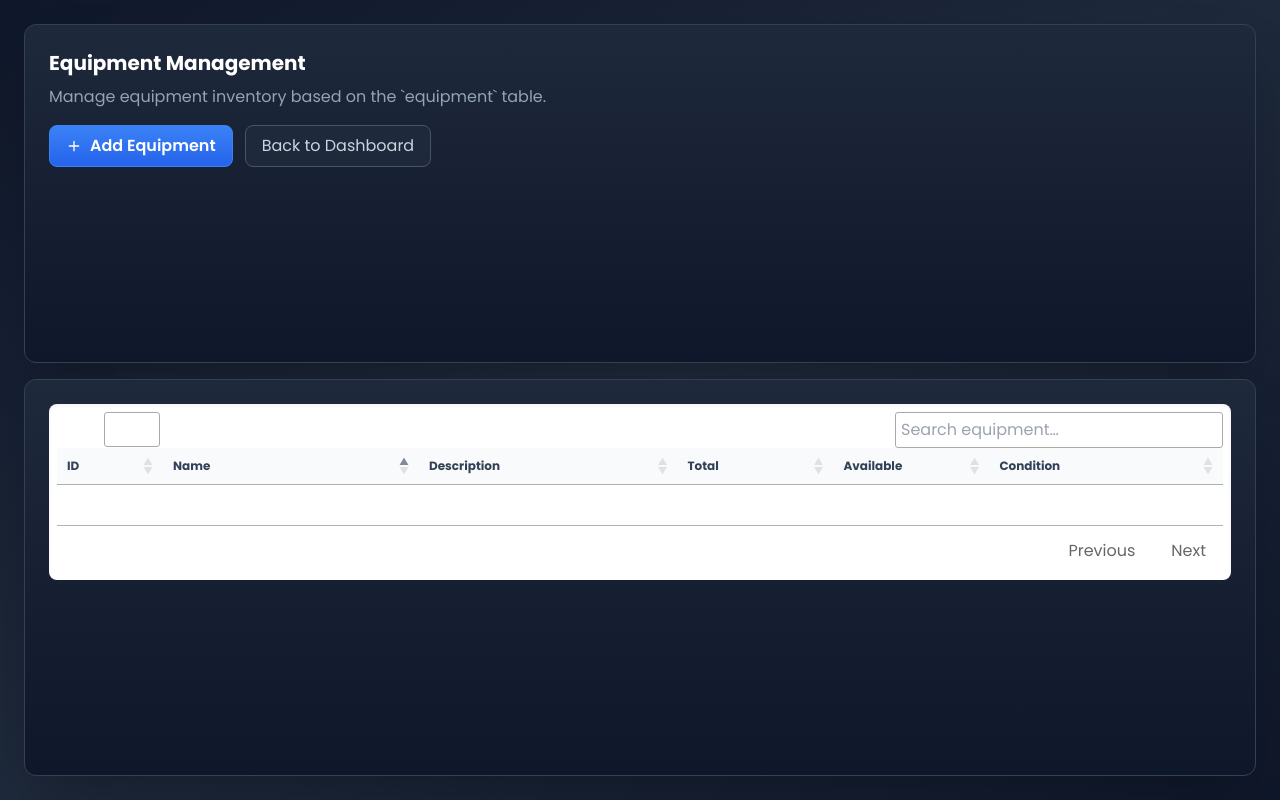
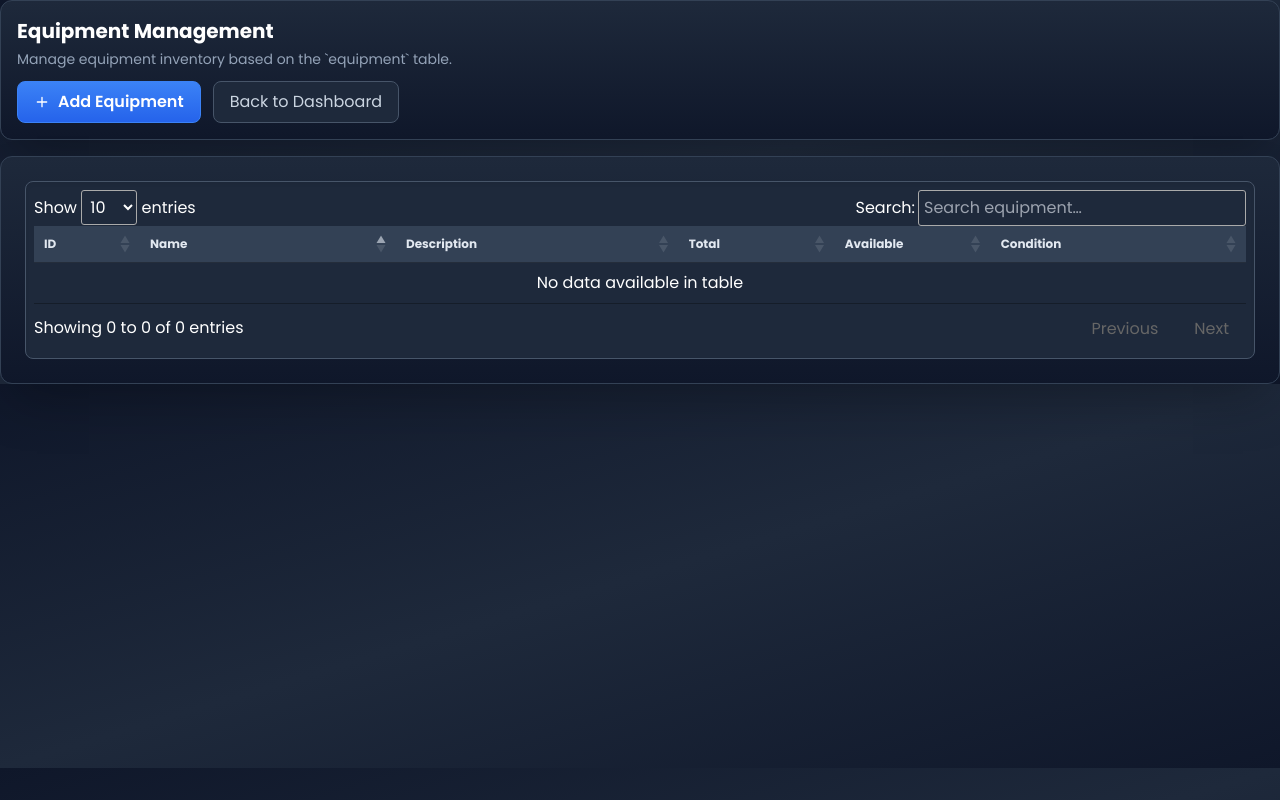
Before and after one commit to NMSCSTR/CICT-EQUIPMENT-BORROWER, a PHP site: page /equipment.php in a window 1280 px wide. Run offline with PHP 8.4, Linux system fonts and the light colour scheme; the visitor is signed in with stand-in values (Sample User, id 1); data that the repository does not hold is empty; some libraries are stand-ins or nearby versions.

Commit message:
testing with equipment

```diff
--- a/equipment.php
+++ b/equipment.php
@@ -40,46 +40,74 @@ $name = isset($_SESSION['name']) ? $_SESSION['name'] : 'User';
     /* DataTables custom styling for dark theme */
     .dataTables_wrapper .dataTables_length select,
     .dataTables_wrapper .dataTables_filter input{
-      @apply bg-slate-800 text-white border-slate-600 rounded-lg px-3 py-2;
+      @apply bg-slate-700 text-slate-200 border-slate-600 rounded-lg px-3 py-2 placeholder-slate-400;
+    }
+    .dataTables_wrapper .dataTables_length label,
+    .dataTables_wrapper .dataTables_filter label{
+      @apply text-slate-300 text-sm font-medium;
     }
     .dataTables_wrapper .dataTables_paginate .paginate_button{
-      @apply bg-slate-800 text-white border-slate-600 rounded-lg px-3 py-1 mx-1;
+      @apply bg-slate-700 text-slate-200 border-slate-600 rounded-lg px-3 py-1 mx-1 hover:bg-slate-600 transition-colors;
     }
     .dataTables_wrapper .dataTables_paginate .paginate_button.current{
       @apply bg-gradient-to-b from-blue-500 to-blue-600 text-white border-blue-500;
     }
     .dataTables_wrapper .dataTables_paginate .paginate_button:hover{
-      @apply bg-slate-700;
+      @apply bg-slate-600 text-slate-100;
+    }
+    .dataTables_wrapper .dataTables_paginate .paginate_button.disabled{
+      @apply bg-slate-800 text-slate-500 border-slate-700 cursor-not-allowed;
     }
     .dataTables_wrapper .dataTables_info{
-      @apply text-slate-400;
+      @apply text-slate-300 text-sm;
     }
     .dt-head{
-      @apply flex justify-between items-center gap-3 mb-3 flex-wrap;
+      @apply flex justify-between items-center gap-4 mb-4 flex-wrap bg-slate-800 p-4 rounded-lg border border-slate-600;
     }
     .dt-head .dataTables_length,
     .dt-head .dataTables_filter{
       @apply m-0;
     }
+    .dt-head .dataTables_length{
+      @apply flex items-center gap-2;
+    }
+    .dt-head .dataTables_filter{
+      @apply flex items-center gap-2;
+    }
     .dt-head .dataTables_filter input{
-      @apply w-60 max-w-[60vw];
+      @apply w-64 max-w-[60vw];
     }
-    @media (max-width: 520px){
+    .dt-foot{
+      @apply flex justify-between items-center gap-4 mt-4 bg-slate-800 p-4 rounded-lg border border-slate-600;
+    }
+    .dt-foot .dataTables_info{
+      @apply text-slate-300 text-sm;
+    }
+    .dt-foot .dataTables_paginate{
+      @apply flex gap-1;
+    }
+    @media (max-width: 640px){
       .dt-head{
-        @apply flex-col items-stretch;
+        @apply flex-col items-stretch gap-3;
       }
       .dt-head .dataTables_filter input{
         @apply w-full;
+      }
+      .dt-foot{
+        @apply flex-col items-stretch gap-3;
+      }
+      .dt-foot .dataTables_paginate{
+        @apply justify-center;
       }
     }
   </style>
   <link rel="stylesheet" href="https://cdn.datatables.net/2.0.8/css/dataTables.dataTables.min.css">
 </head>
-<body class="min-h-screen bg-gradient-to-br from-slate-900 via-slate-800 to-slate-900 text-white font-sans">
-  <div class="min-h-screen p-6 grid gap-4">
-    <div class="bg-gradient-to-b from-slate-800 to-slate-900 border border-slate-700 rounded-xl p-6 shadow-2xl">
-      <h1 class="text-xl font-bold mb-2">Equipment Management</h1>
-      <p class="text-slate-400 mb-4">Manage equipment inventory based on the `equipment` table.</p>
+<body class="bg-gradient-to-br from-slate-900 via-slate-800 to-slate-900 text-white font-sans">
+  <div class="grid gap-4">
+    <div class="bg-gradient-to-b from-slate-800 to-slate-900 border border-slate-700 rounded-xl p-4 shadow-2xl">
+      <h1 class="text-xl font-bold mb-1">Equipment Management</h1>
+      <p class="text-slate-400 mb-3 text-sm">Manage equipment inventory based on the `equipment` table.</p>
       <div class="flex gap-3">
         <button class="inline-flex items-center gap-2 px-4 py-2 rounded-lg border border-blue-500 bg-gradient-to-b from-blue-500 to-blue-600 text-white font-semibold hover:brightness-110 transition-all" id="openAdd">
           <svg class="w-4 h-4" viewBox="0 0 24 24" fill="none" stroke="currentColor" stroke-width="2" stroke-linecap="round" stroke-linejoin="round"><path d="M12 5v14M5 12h14"/></svg>
@@ -90,20 +118,20 @@ $name = isset($_SESSION['name']) ? $_SESSION['name'] : 'User';
     </div>
 
     <div class="bg-gradient-to-b from-slate-800 to-slate-900 border border-slate-700 rounded-xl p-6 shadow-2xl">
-      <div class="bg-white rounded-lg overflow-hidden shadow-inner">
+      <div class="bg-slate-800 rounded-lg overflow-hidden shadow-inner border border-slate-600">
         <div class="p-2 max-h-[60vh] overflow-auto">
           <table id="equipmentTable" class="w-full border-collapse">
             <thead>
               <tr>
-                <th class="sticky top-0 z-10 bg-slate-50 text-slate-700 border-b border-slate-200 px-3 py-3 text-left text-xs font-medium">ID</th>
-                <th class="sticky top-0 z-10 bg-slate-50 text-slate-700 border-b border-slate-200 px-3 py-3 text-left text-xs font-medium">Name</th>
-                <th class="sticky top-0 z-10 bg-slate-50 text-slate-700 border-b border-slate-200 px-3 py-3 text-left text-xs font-medium">Description</th>
-                <th class="sticky top-0 z-10 bg-slate-50 text-slate-700 border-b border-slate-200 px-3 py-3 text-left text-xs font-medium">Total</th>
-                <th class="sticky top-0 z-10 bg-slate-50 text-slate-700 border-b border-slate-200 px-3 py-3 text-left text-xs font-medium">Available</th>
-                <th class="sticky top-0 z-10 bg-slate-50 text-slate-700 border-b border-slate-200 px-3 py-3 text-left text-xs font-medium">Condition</th>
+                <th class="sticky top-0 z-10 bg-slate-700 text-slate-200 border-b border-slate-600 px-3 py-3 text-left text-xs font-medium">ID</th>
+                <th class="sticky top-0 z-10 bg-slate-700 text-slate-200 border-b border-slate-600 px-3 py-3 text-left text-xs font-medium">Name</th>
+                <th class="sticky top-0 z-10 bg-slate-700 text-slate-200 border-b border-slate-600 px-3 py-3 text-left text-xs font-medium">Description</th>
+                <th class="sticky top-0 z-10 bg-slate-700 text-slate-200 border-b border-slate-600 px-3 py-3 text-left text-xs font-medium">Total</th>
+                <th class="sticky top-0 z-10 bg-slate-700 text-slate-200 border-b border-slate-600 px-3 py-3 text-left text-xs font-medium">Available</th>
+                <th class="sticky top-0 z-10 bg-slate-700 text-slate-200 border-b border-slate-600 px-3 py-3 text-left text-xs font-medium">Condition</th>
               </tr>
             </thead>
-            <tbody class="bg-white">
+            <tbody class="bg-slate-800">
             </tbody>
           </table>
         </div>
@@ -143,8 +171,7 @@ $name = isset($_SESSION['name']) ? $_SESSION['name'] : 'User';
           <label for="equipment_condition" class="text-xs font-medium text-slate-300">Condition</label>
           <select id="equipment_condition" name="equipment_condition" class="w-full px-3 py-2 rounded-lg border border-slate-600 bg-slate-700 text-white focus:border-blue-500 focus:ring-1 focus:ring-blue-500">
             <option value="Good">Good</option>
-            <option value="Fair">Fair</option>
-            <option value="Poor">Poor</option>
+            <option value="Fair">Damaged</option>
           </select>
         </div>
         <div class="flex gap-3 justify-end mt-4">
@@ -188,12 +215,12 @@ $name = isset($_SESSION['name']) ? $_SESSION['name'] : 'User';
           searching: true,
           info: true,
           order: [[1,'asc']],
-          dom: '<"dt-head"lf>rt<"dt-foot"ip>',
+          dom: '<"dt-head"fl>rt<"dt-foot"ip>',
           lengthMenu: [[10, 25, 50, 100], [10, 25, 50, 100]],
           pageLength: 10,
           autoWidth: false,
           scrollX: true,
-          stripeClasses: ['bg-slate-50',''],
+          stripeClasses: ['bg-slate-700',''],
           columnDefs: [
             { width: 70, targets: 0 },
             { width: 220, targets: 1 },
@@ -204,8 +231,8 @@ $name = isset($_SESSION['name']) ? $_SESSION['name'] : 'User';
             searchPlaceholder: 'Search equipment…'
           },
           createdRow: function(row, data, dataIndex) {
-            $(row).addClass('hover:bg-slate-50 transition-colors');
-            $(row).find('td').addClass('px-3 py-3 text-sm text-slate-700 border-b border-slate-200');
+            $(row).addClass('hover:bg-slate-700 transition-colors');
+            $(row).find('td').addClass('px-3 py-3 text-sm text-slate-200 border-b border-slate-600');
           }
         });
       });
```
